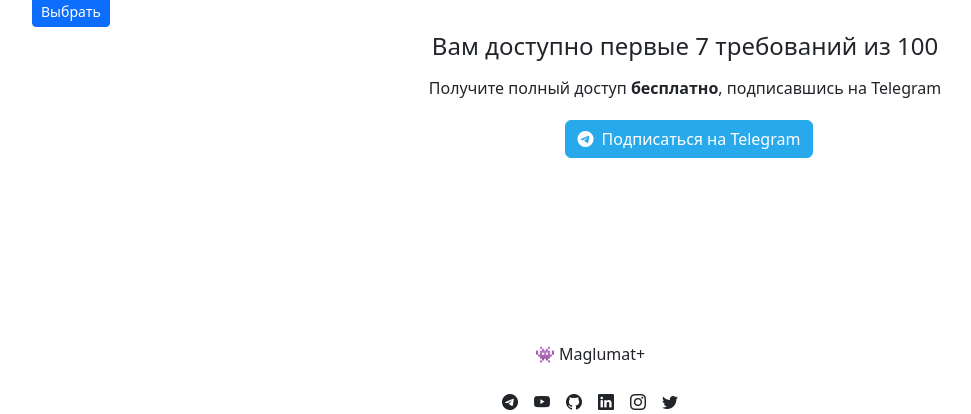
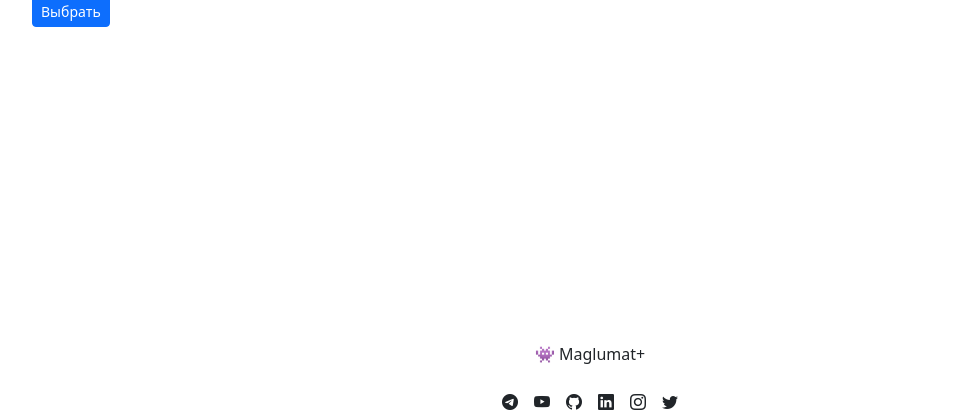
Before and after one commit to rasulow/maglumat, a Django app: template analytic/templates/analytic.html in a window 1280 px wide. Shown: the part 330-744 px from the top of the page, without its empty margins (50-1021 px from the left). Run offline with Django 4.2, Linux system fonts and the light colour scheme; the template is opened without the code that fills it, so the values that code supplies are empty; some libraries are stand-ins or nearby versions.

Commit message:
remove Telegram

```diff
--- a/analytic/templates/analytic.html
+++ b/analytic/templates/analytic.html
@@ -108,13 +108,6 @@
                     </tbody>
                 </table>
             </div>
-            <div class="card border-0 text-center">
-                    <div class="card-body">
-                       <h5 class="card-title fs-4 mb-3">Вам доступно первые 7 требований из 100</h5>
-                         <p >Получите полный доступ <b>бесплатно</b>, подписавшись на Telegram</p>
-                       <a href="https://t.me/easyoffer_bot" target="_blank" class="btn btn-primary ms-2 mt-1" style="background-color: #28a9eb; border-color: #28a9eb"><i class="bi bi-telegram me-2"></i>Подписаться на Telegram</a>
-                    </div>
-                </div>
             {% endif %}
             </div>
         </div>
```
Also changed, not shown: rating/templates/question_rating.html (+0 -8 lines).
